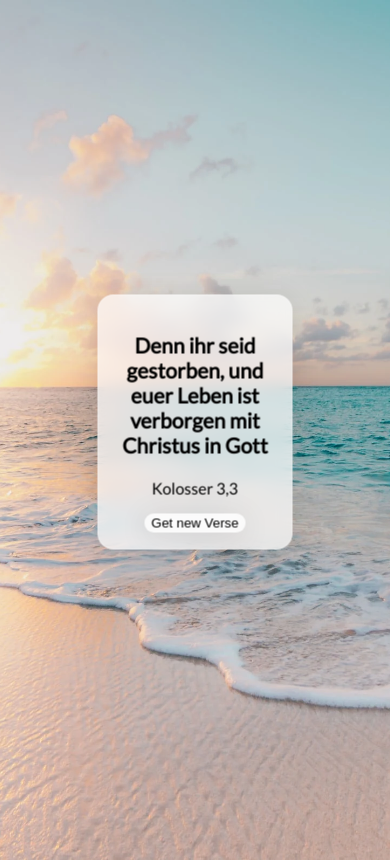
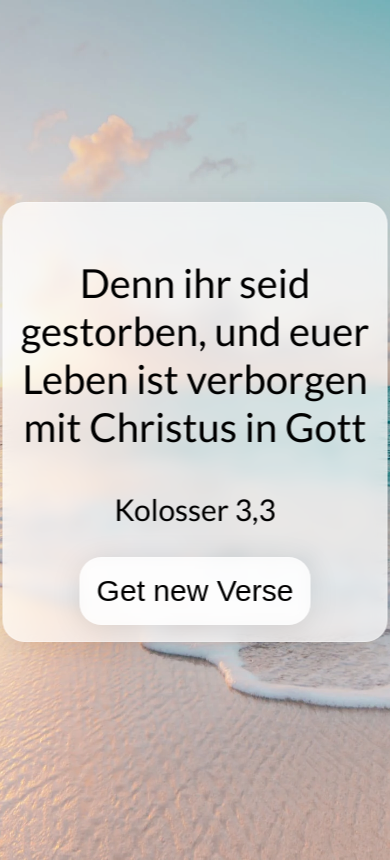
Before and after one commit to MorgeMoensch/randomverses, a plain HTML site: page index.html in a window 390 px wide. Drawn offline with Linux system fonts and the light colour scheme; no server answers.

Commit message:
Make Mobile more appealing

```diff
--- a/styles.css
+++ b/styles.css
@@ -43,3 +43,25 @@ p {
     font-size: 21px;
     font-weight: 600;
 }
+
+@media(max-width: 1024px) {
+    content {
+        width: 90vw;
+        border-radius: 22px;
+    }
+
+    #verse-text {
+        font-size: 40px;
+        font-weight: 450;
+    }
+
+    #verse {
+        font-size: 30px;
+    }
+
+    button {
+        font-size: 30px;
+        padding: 1rem;
+        border-radius: 22px;
+    }
+}
```
